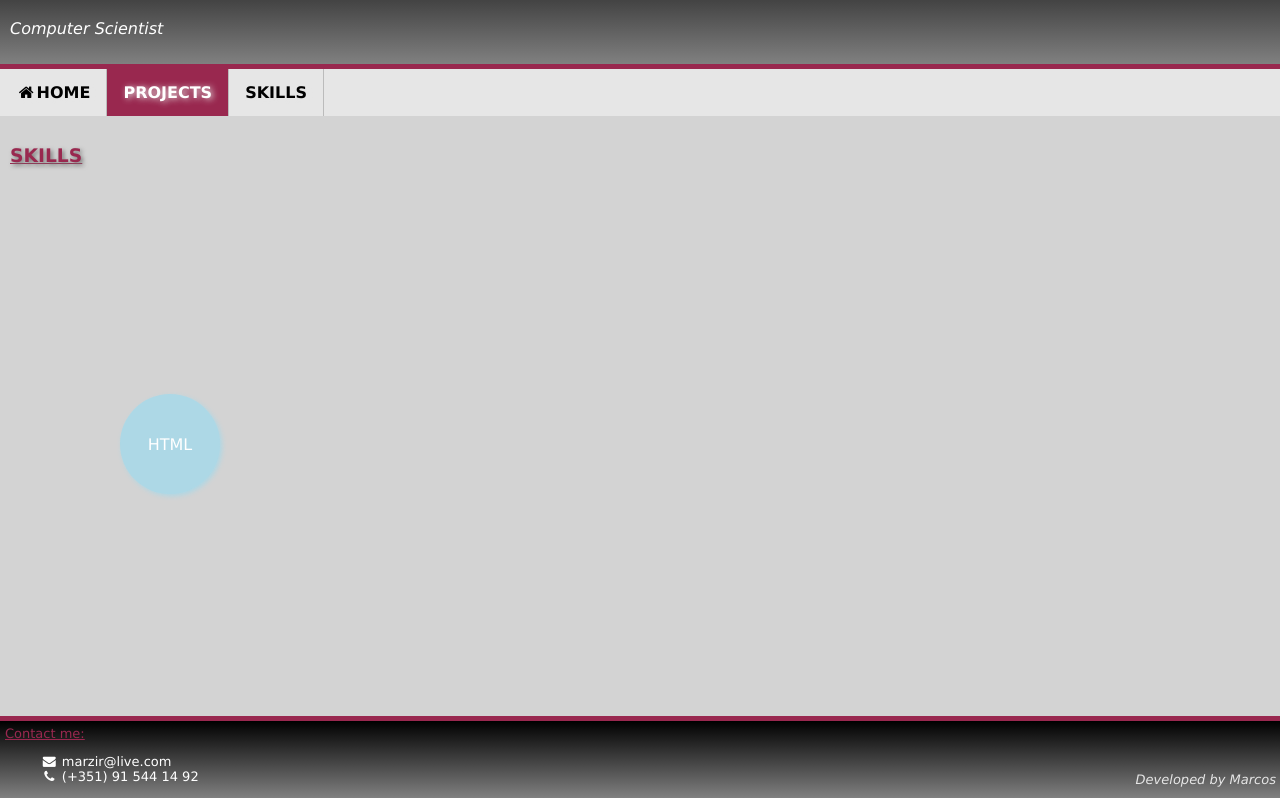
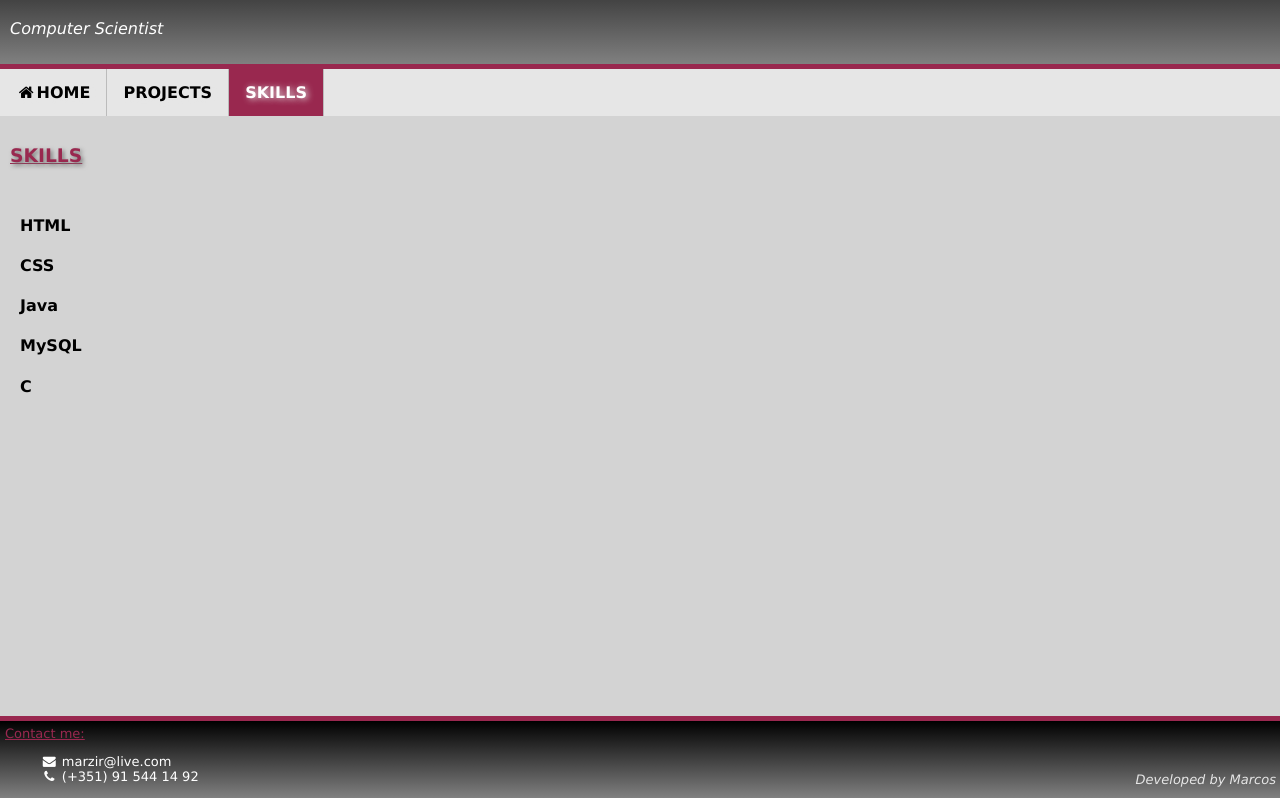
Before and after one commit to BazirM/BazirM.github.io, a plain HTML site: page skills.html in a window 1280 px wide. Shown: the part 71-869 px from the top of the page. Drawn offline with Linux system fonts and the light colour scheme.

Commit message:
Update skills.html

```diff
--- a/skills.html
+++ b/skills.html
@@ -1,7 +1,7 @@
 <!DOCTYPE html>
 <html>
 <head>
-	<title>Portfolio</title>
+	<title>CV</title>
 	<meta name="description" content="Skills">
 	<meta name="viewport" content="width=device-width, initial-scale=1">
 	<meta name="author" content="Marcos">
@@ -19,19 +19,30 @@
 <nav>
 	<ul>
 	<li><b><a href="index.html"><i class="fa fa-home fa-fw w3-margin-right w3-large"></i>HOME</a></b></li>
-	<li><b><a class="active" href="projects.html">PROJECTS</a></b></li>
-	<li><b><a href="#">SKILLS</a></b></li>
+	<li><b><a href="projects.html">PROJECTS</a></b></li>
+	<li><b><a class="active" href="#">SKILLS</a></b></li>
 </ul>
 </nav>
 
 <section>
 	<h3>SKILLS</h3>
 	<section>
-		<div class="circle">
-			<p> HTML </p></div>
+		<div id="circle1">
+			<h4>HTML</h4></div>
+
+		<div id="circle2">
+			<h4>CSS</h4></div>
+
+		<div id="circle3">
+			<h4>Java</h4></div>
+
+		<div id="circle4">
+			<h4>MySQL</h4></div>
+		<div id="circle5">
+			<h4>C</h4></div>
 	</section>
+</section>
 
-</section>
 <footer>
 	<p>Contact me:
 		<ul>
```
